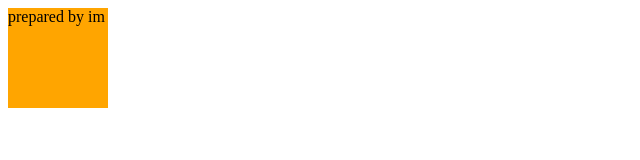
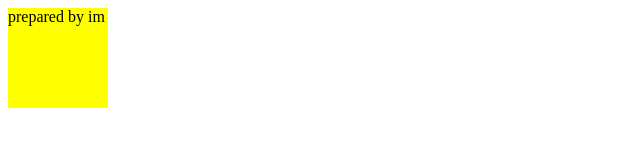
Before and after one commit to miolab/js_pure_front, a plain HTML site: page index.html in a window 1280 px wide. Both pictures are taken after a click on the element "prepared by im". Shown: the whole page, without its empty margins (0-640 px from the left). Drawn offline with Linux system fonts and the light colour scheme.

Commit message:
prepared JS (triger of change box's color)

```diff
--- a/index.html
+++ b/index.html
@@ -15,9 +15,6 @@
 </head>
 <body>
   <div id="box" class="box">prepared by im</div>
-  <script>
-    'use strict';
-
-  </script>
+  <script src="js/app.js"></script>
 </body>
 </html>
--- /dev/null
+++ b/js/app.js
@@ -0,0 +1,7 @@
+'use strict';
+
+const box = document.getElementById("box")
+
+box.addEventListener('click', () =>{
+  box.style.background = 'yellow';
+});
```
